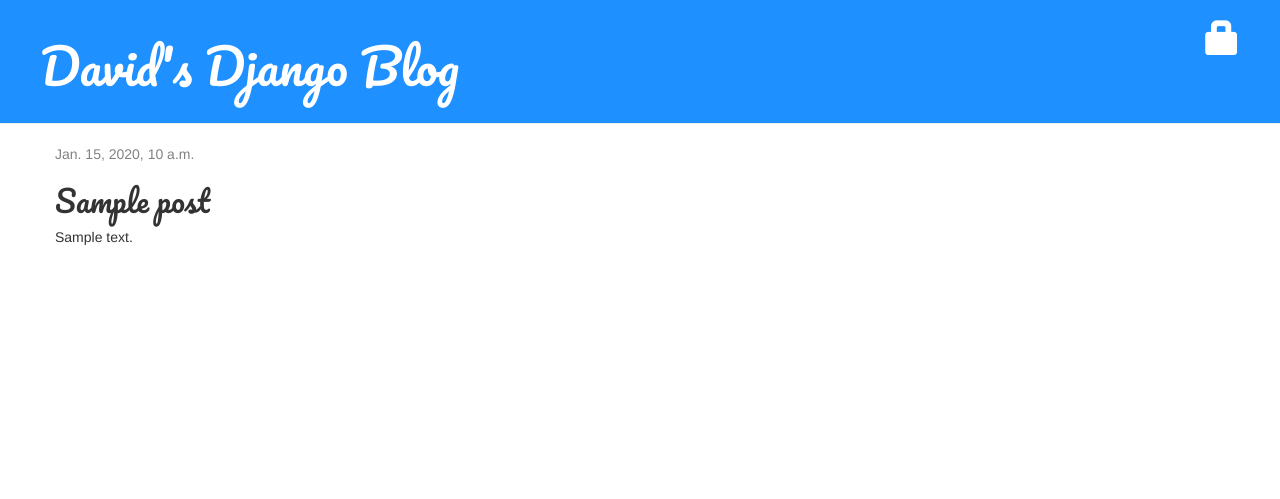
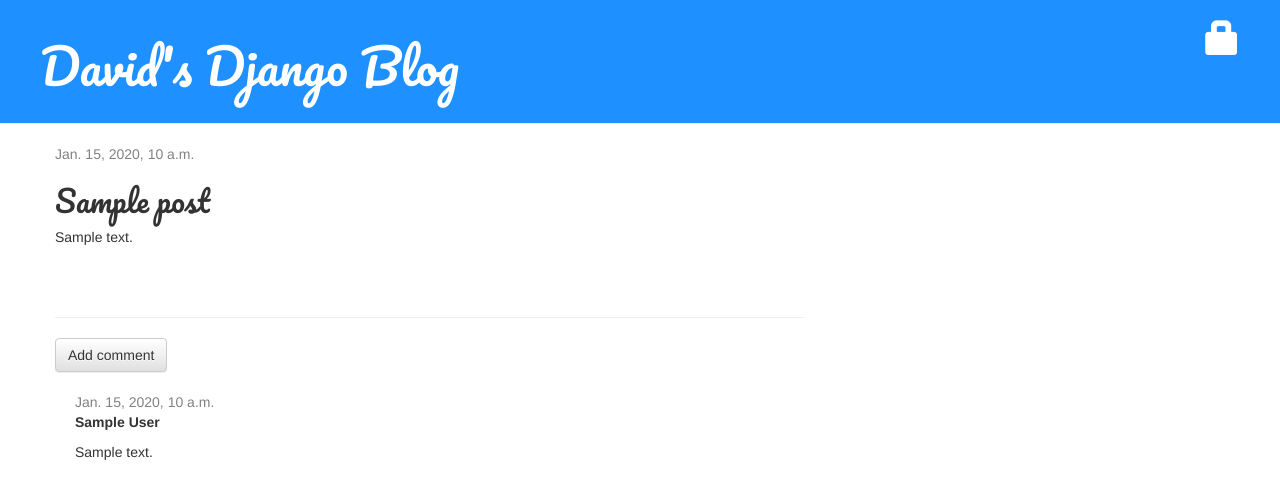
Before and after one commit to d-winch/django-blog, a Django app: page /post/1/ in a window 1280 px wide. Shown: the top 499 px of the page. Run offline with Django 3.2, Linux system fonts and the light colour scheme; tables that the repository leaves empty hold one stand-in row (values such as "Sample post"); some libraries are stand-ins or nearby versions.

Commit message:
Created Comment model, added ability to post comments, admin ability to approve or remove

```diff
--- a/blog/admin.py
+++ b/blog/admin.py
@@ -1,4 +1,5 @@
 from django.contrib import admin
-from .models import Post
+from .models import Post, Comment
 
 admin.site.register(Post)
+admin.site.register(Comment)
--- a/blog/models.py
+++ b/blog/models.py
@@ -21,3 +21,20 @@
 
     def __str__(self):
         return self.title
+
+class Comment(models.Model):
+    post = models.ForeignKey(Post, on_delete=models.CASCADE, related_name='comments')
+    author = models.CharField(max_length=200)
+    text = models.TextField()
+    created_date = models.DateTimeField(default=timezone.now)
+    approved_comment = models.BooleanField(default=False)
+
+    def approve(self):
+        self.approved_comment = True
+        self.save()
+
+    def approved_comments(self):
+        return self.comments.filter(approved_comment=True)
+
+    def __str__(self):
+        return self.text
--- a/blog/static/css/blog.css
+++ b/blog/static/css/blog.css
@@ -44,3 +44,7 @@
 .post h2 a, .post h2 a:visited {
     color: #000000;
 }
+
+.comment {
+    margin: 20px 0px 20px 20px;
+}
--- a/blog/templates/blog/post_detail.html
+++ b/blog/templates/blog/post_detail.html
@@ -19,4 +19,24 @@
         <h2>{{ post.title }}</h2>
         <p>{{ post.text|linebreaksbr }}</p>
     </div>
+
+    <hr>
+    <a class="btn btn-default" href="{% url 'add_comment_to_post' pk=post.pk %}">Add comment</a>
+    {% for comment in post.comments.all %}
+        {% if user.is_authenticated or comment.approved_comment %}
+        <div class="comment">
+            <div class="date">
+                {{ comment.created_date }}
+                {% if not comment.approved_comment %}
+                    <a class="btn btn-default" href="{% url 'comment_remove' pk=comment.pk %}"><span class="glyphicon glyphicon-remove"></span></a>
+                    <a class="btn btn-default" href="{% url 'comment_approve' pk=comment.pk %}"><span class="glyphicon glyphicon-ok"></span></a>
+                {% endif %}
+            </div>
+            <strong>{{ comment.author }}</strong>
+            <p>{{ comment.text|linebreaks }}</p>
+        </div>
+        {% endif %}
+    {% empty %}
+        <p>No comments here yet :(</p>
+    {% endfor %}
 {% endblock %}
--- a/blog/templates/blog/post_list.html
+++ b/blog/templates/blog/post_list.html
@@ -8,6 +8,7 @@
             </div>
             <h2><a href="{% url 'post_detail' pk=post.pk %}">{{ post.title }}</a></h2>
             <p>{{ post.text|linebreaksbr }}</p>
+            <a href="{% url 'post_detail' pk=post.pk %}">Comments: {{ post.approved_comments.count }}</a>
         </div>
     {% endfor %}
 {% endblock %}
--- a/blog/urls.py
+++ b/blog/urls.py
@@ -10,4 +10,7 @@
     path('post/<pk>/publish/', views.post_publish, name='post_publish'),
     path('post/<pk>/unpublish/', views.post_unpublish, name='post_unpublish'),
     path('post/<pk>/remove/', views.post_remove, name='post_remove'),
+    path('post/<int:pk>/comment/', views.add_comment_to_post, name='add_comment_to_post'),
+    path('comment/<int:pk>/approve/', views.comment_approve, name='comment_approve'),
+    path('comment/<int:pk>/remove/', views.comment_remove, name='comment_remove'),
 ]
--- a/blog/views.py
+++ b/blog/views.py
@@ -2,8 +2,8 @@
 from django.contrib.auth.decorators import login_required
 from django.utils import timezone
 from django.shortcuts import redirect
-from .models import Post
-from .forms import PostForm
+from .models import Post, Comment
+from .forms import PostForm, CommentForm
 
 
 def post_list(request):
@@ -76,3 +76,28 @@
     post = get_object_or_404(Post, pk=pk)
     post.delete()
     return redirect('post_list')
+
+def add_comment_to_post(request, pk):
+    post = get_object_or_404(Post, pk=pk)
+    if request.method == "POST":
+        form = CommentForm(request.POST)
+        if form.is_valid():
+            comment = form.save(commit=False)
+            comment.post = post
+            comment.save()
+            return redirect('post_detail', pk=post.pk)
+    else:
+        form = CommentForm()
+    return render(request, 'blog/add_comment_to_post.html', {'form': form})
+
+@login_required
+def comment_approve(request, pk):
+    comment = get_object_or_404(Comment, pk=pk)
+    comment.approve()
+    return redirect('post_detail', comment.post.pk)
+
+@login_required
+def comment_remove(request, pk):
+    comment = get_object_or_404(Comment, pk=pk)
+    comment.delete()
+    return redirect('post_detail', comment.post.pk)
--- a/djangogirls/urls.py
+++ b/djangogirls/urls.py
@@ -19,6 +19,7 @@
 
 urlpatterns = [
     path('admin/', admin.site.urls),
+    path('accounts/', include('django.contrib.auth.urls')),
     path('accounts/login/', views.LoginView.as_view(), name='login'),
     path('accounts/logout/', views.LogoutView.as_view(next_page='/'), name='logout'),
     path('', include('blog.urls')),
```
Also changed, not shown: blog/forms.py (+7 -2 lines), blog/templates/blog/add_comment_to_post.html (added, +9 -0 lines), blog/templates/registration/login.html (+11 -0 lines), blog/migrations/0002_comment.py (added), 1 other file.
